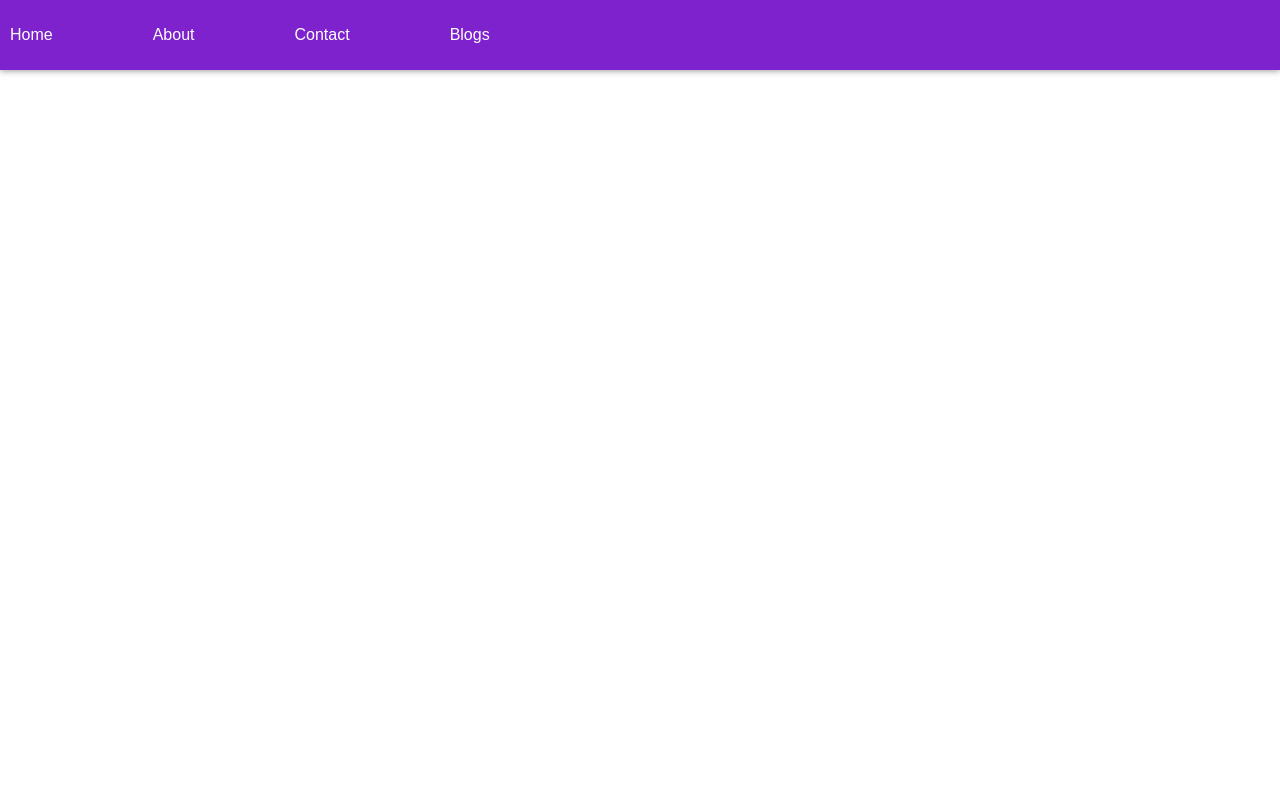
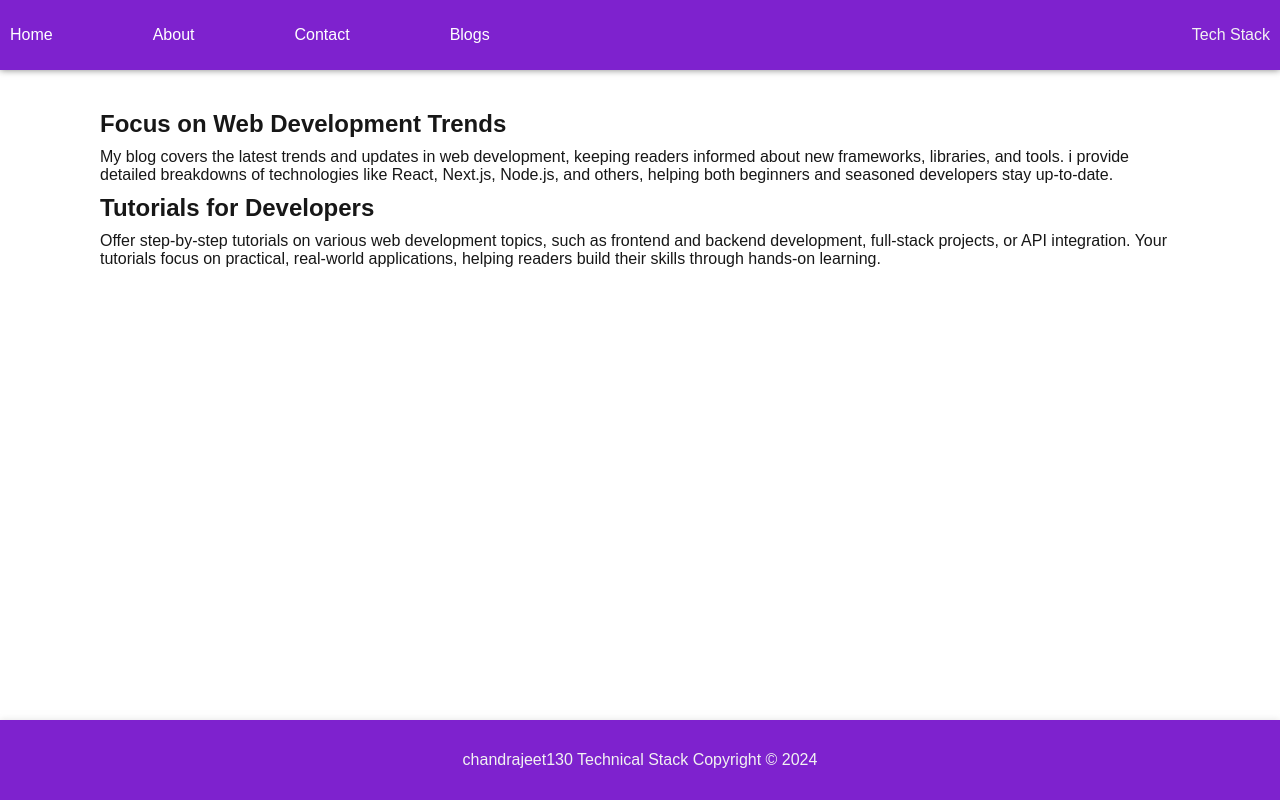
Before and after one commit to Chandrajeetyadav130/technicalblognextversion, a Next.js app: page /About in a window 1280 px wide. Built offline with nearby package versions, Linux system fonts and the light colour scheme.

Commit message:
add content to home page about

```diff
--- /dev/null
+++ b/src/component/Footer.js
@@ -0,0 +1,16 @@
+import React from 'react'
+import styles from "@/styles/Home.module.css";
+
+const Footer = () => {
+    return (
+            <footer className={styles.footer}>
+
+                <p className={styles.footerindex}>chandrajeet130 Technical Stack Copyright © 2024 </p>
+
+
+
+            </footer>
+    )
+}
+
+export default Footer
--- a/src/component/Navbar.js
+++ b/src/component/Navbar.js
@@ -48,6 +48,7 @@ const Navbar = () => {
         </ul>
 
         }
+        <span className={styles.navBrand}>Tech Stack</span>
 
 
       </nav>
--- a/src/pages/About.js
+++ b/src/pages/About.js
@@ -1,8 +1,19 @@
 import React from 'react'
+import styles from "@/styles/About.module.css";
 
 const About = () => {
   return (
-    <div>About</div>
+    <div className={styles.aboutpage}>
+     <h2> Focus on Web Development Trends</h2>
+     <p>My blog covers the latest trends and updates in web development, keeping readers informed about new frameworks, libraries, and tools.
+     i provide detailed breakdowns of technologies like React, Next.js, Node.js, and others, helping both beginners and seasoned developers stay up-to-date.</p>
+
+     <h2>Tutorials for Developers</h2>
+     <p>
+Offer step-by-step tutorials on various web development topics, such as frontend and backend development, full-stack projects, or API integration.
+Your tutorials focus on practical, real-world applications, helping readers build their skills through hands-on learning.
+     </p>
+    </div>
   )
 }
 
--- a/src/pages/Contact.js
+++ b/src/pages/Contact.js
@@ -15,7 +15,7 @@ const Contact = () => {
 
   const onSubmit = (data) => {
     console.log(data);
-    axios.post("https://technicalblognextversion.netlify.app/",
+    axios.post("http://localhost:3000/api/postContact/",
       {
         method: "POST",
         headers: {
--- a/src/pages/_app.js
+++ b/src/pages/_app.js
@@ -1,8 +1,10 @@
 import "@/styles/globals.css";
 import Navbar from "@/component/Navbar";
+import Footer from "@/component/Footer";
 export default function App({ Component, pageProps }) {
   return <>
   <Navbar/>
     <Component {...pageProps} />
+    <Footer/>
   </>
 }
--- a/src/pages/api/postContact.js
+++ b/src/pages/api/postContact.js
@@ -3,15 +3,15 @@ import path from 'path';
 
 export default function handler(req, res) {
     // Set CORS headers
-    res.setHeader('Access-Control-Allow-Origin', 'https://technicalblognextversion.netlify.app'); // Allow your deployed site
-    res.setHeader('Access-Control-Allow-Methods', 'POST, OPTIONS'); // Allowed methods
-    res.setHeader('Access-Control-Allow-Headers', 'Content-Type'); // Allowed headers
+    // res.setHeader('Access-Control-Allow-Origin', 'https://technicalblognextversion.netlify.app'); // Allow your deployed site
+    // res.setHeader('Access-Control-Allow-Methods', 'POST, OPTIONS'); // Allowed methods
+    // res.setHeader('Access-Control-Allow-Headers', 'Content-Type'); // Allowed headers
 
     // Handle preflight OPTIONS request
-    if (req.method === 'OPTIONS') {
-        res.status(200).end(); // Respond with 200 for preflight requests
-        return;
-    }
+    // if (req.method === 'OPTIONS') {
+    //     res.status(200).end(); // Respond with 200 for preflight requests
+    //     return;
+    // }
 
 
 
--- /dev/null
+++ b/src/styles/About.module.css
@@ -0,0 +1,15 @@
+.aboutpage{
+    padding: 100px;
+    width: 100%;
+}
+.aboutpage>p{
+ margin-top: 10px;
+}
+.aboutpage>h2{
+    margin-top: 10px;
+   }
+@media(max-width:600px){
+    .aboutpage{
+        padding: 100px 15px;
+    }
+}
--- a/src/styles/Home.module.css
+++ b/src/styles/Home.module.css
@@ -89,10 +89,23 @@ a.secondary {
   border-color: var(--gray-alpha-200);
   min-width: 180px;
 }
-
+.navBrand{
+  color: #f2f2f2;
+}
 .footer {
   grid-row-start: 3;
   display: flex;
+  justify-content: center;
+  height: 80px;
+  align-items: center;
+  position: fixed;
+  bottom: 0px;
+  width: 100%;
+  box-shadow: 0px 0px 7px rgba(200, 198, 198, 0.5);
+  background-color: rgb(126 34 206);
+  z-index: 100000;
+
+
   gap: 24px;
 }
 
@@ -164,7 +177,10 @@ a.secondary {
   width: 100%; /* Expands the border from left to right on hover */
 }
 .footerindex{
-  color: #827f7f;
+  color: #f2f2f2;
+  display: flex;
+  justify-content: center;
+
 }
 .sidebar {
   position: fixed;
@@ -186,6 +202,9 @@ a.secondary {
   list-style: none;
 
   font-size: 14px;
+}
+.homePageBlogLink{
+  color:  rgb(126 34 206);;
 }
 .navbarhambergerAndClose{
   display: flex;
```
Also changed, not shown: src/pages/Home.js (deleted, +0 -9 lines), src/pages/HomePageContent.js (added, +24 -0 lines), src/pages/index.js (+2 -19 lines), src/contactdata/userData-1729427495380.txt (added).
